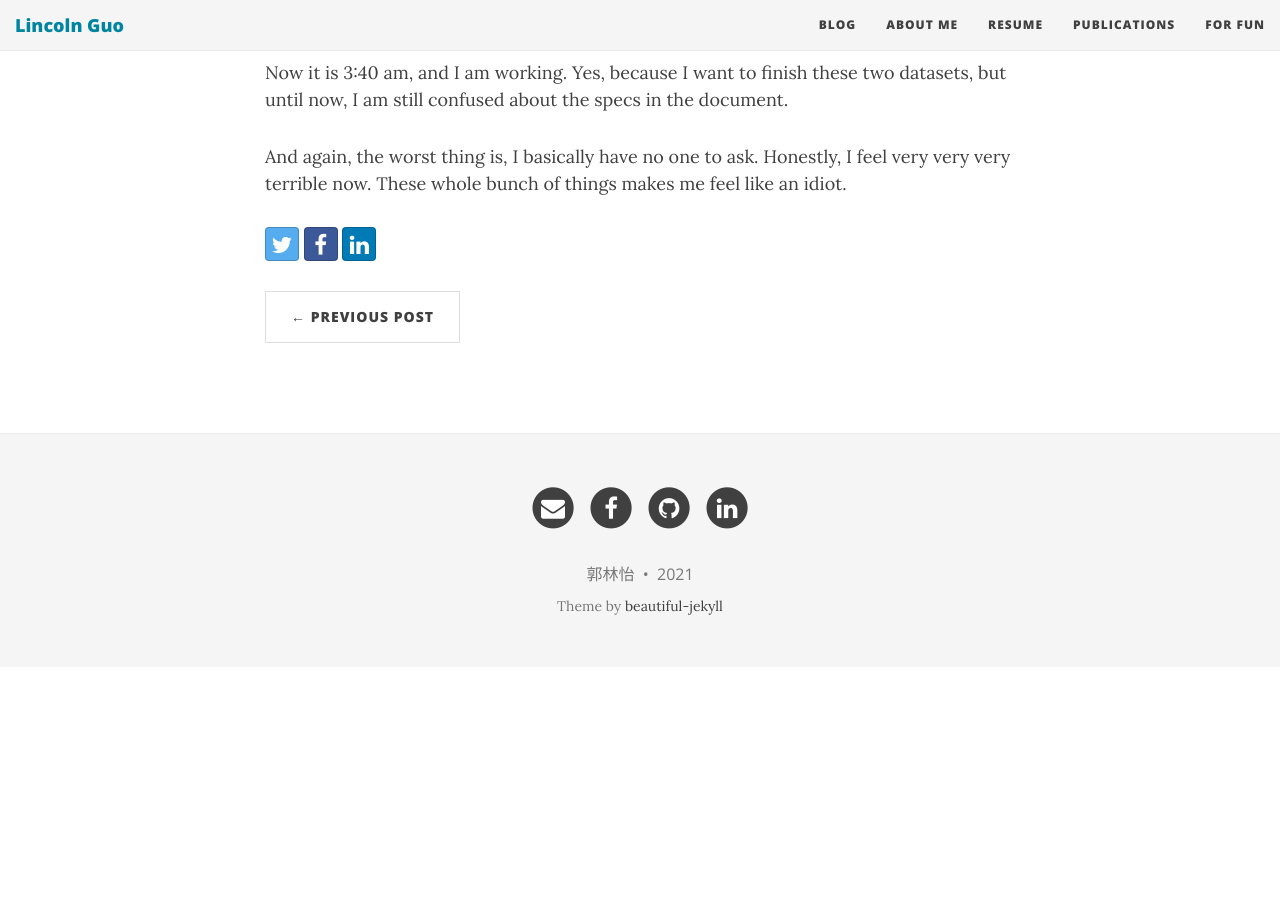
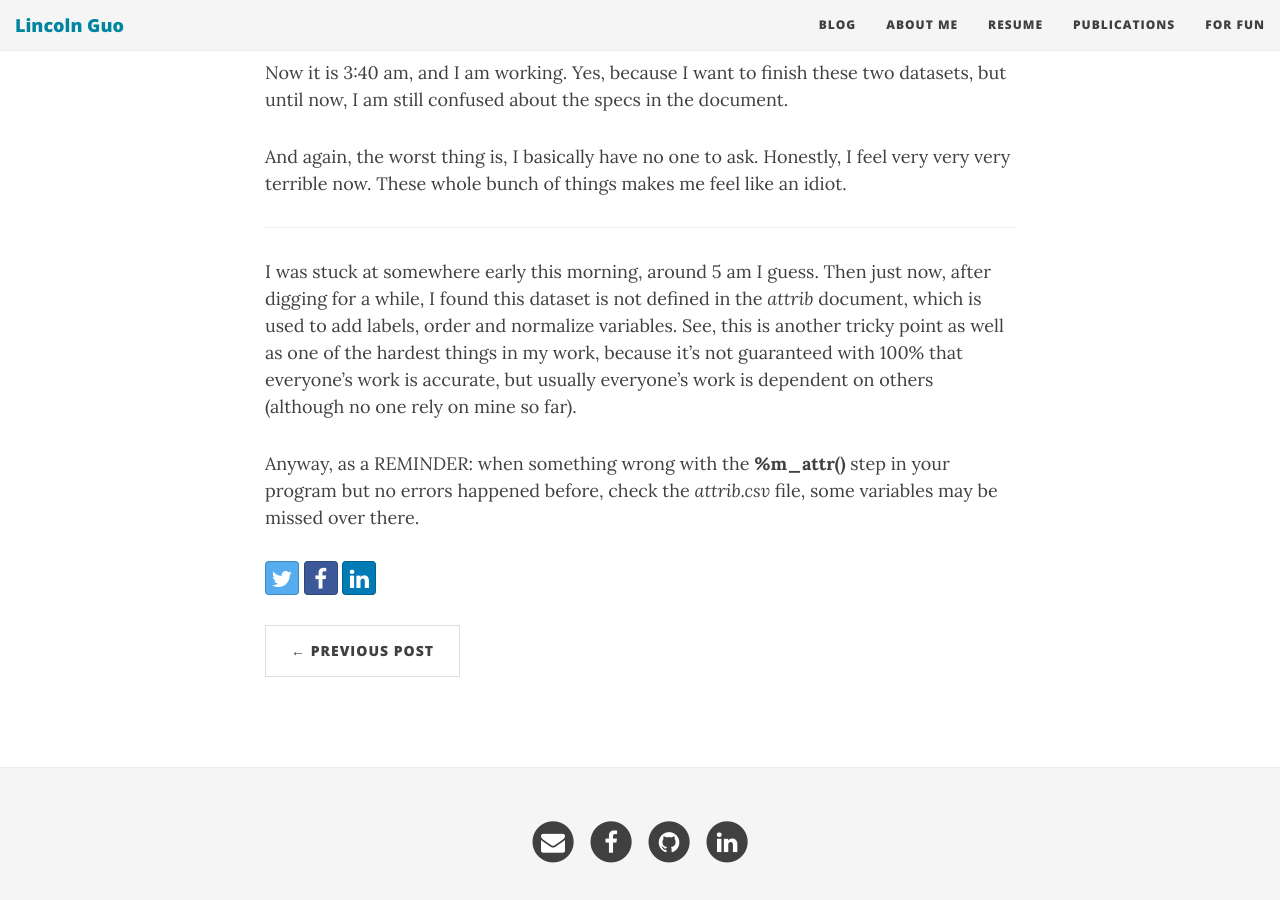
Before and after one commit to LinyiGuo96/LinyiGuo96.github.io, a Jekyll site: the page built from _posts/2021-06-16-SAS-Working-Notes.md, in a window 1280 px wide and 900 px high, scrolled down 8265 px. Built offline with Jekyll 4.4.1, drawn with Linux system fonts in a browser that asks for light colours; nearby versions of some CDN libraries; comment, search, counter and statistics services are not loaded; before the commit the page ends 8932 px from its top, so only the background shows below that.

Commit message:
Update 2021-06-16-SAS-Working-Notes.md

```diff
--- a/_posts/2021-06-16-SAS-Working-Notes.md
+++ b/_posts/2021-06-16-SAS-Working-Notes.md
@@ -245,3 +245,9 @@ Until just now I figured out several variables only. The worse thing is, the per
 Now it is 3:40 am, and I am working. Yes, because I want to finish these two datasets, but until now, I am still confused about the specs in the document.
 
 And again, the worst thing is, I basically have no one to ask. Honestly, I feel very very very terrible now. These whole bunch of things makes me feel like an idiot.
+
+------------------------------------
+
+I was stuck at somewhere early this morning, around 5 am I guess. Then just now, after digging for a while, I found this dataset is not defined in the _attrib_ document, which is used to add labels, order and normalize variables. See, this is another tricky point as well as one of the hardest things in my work, because it's not guaranteed with 100% that everyone's work is accurate, but usually everyone's work is dependent on others (although no one rely on mine so far).
+
+Anyway, as a REMINDER: when something wrong with the **%m_attr()** step in your program but no errors happened before, check the _attrib.csv_ file, some variables may be missed over there.
```
